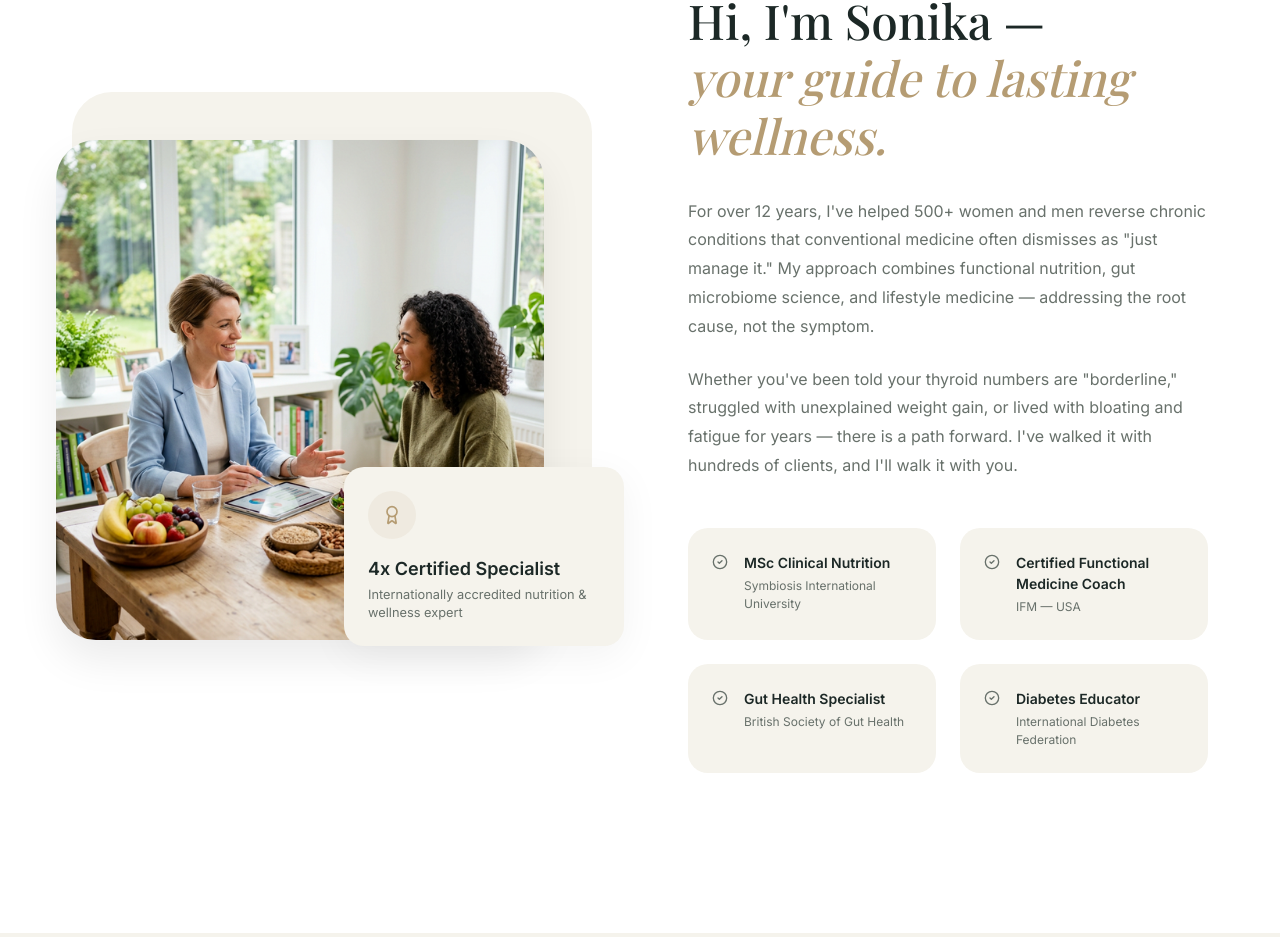
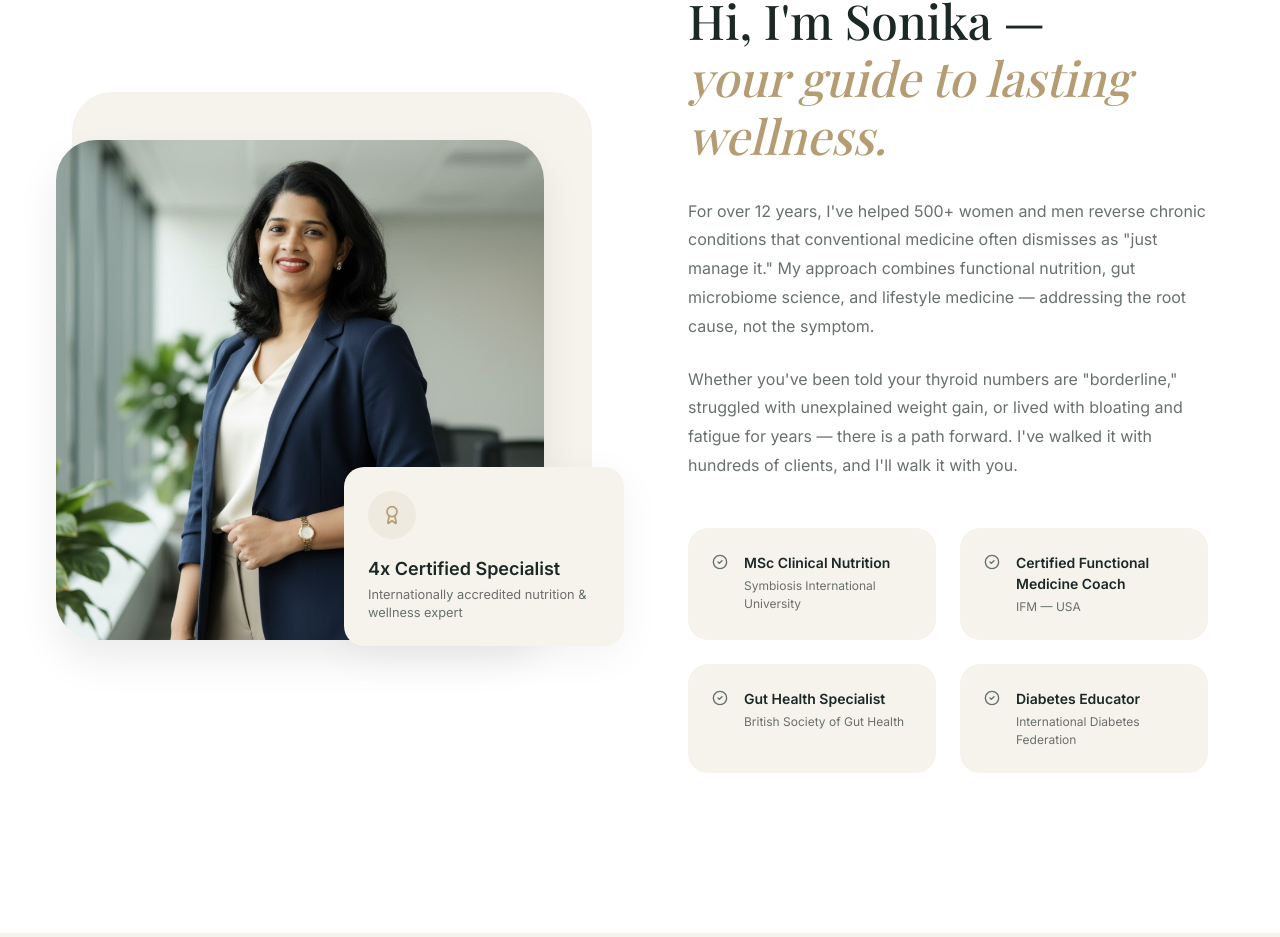
Before and after one commit to jithindevoffice-hue/nutrition-websie, a React (Vite) app: page / in a window 1280 px wide. Shown: the part 1249-2186 px from the top of the page. Built offline with nearby package versions, Linux system fonts and the light colour scheme; a web font is replaced by a local one.

Commit message:
Update Sonika's profile photo

```diff
--- a/src/components/AboutSection.tsx
+++ b/src/components/AboutSection.tsx
@@ -1,5 +1,6 @@
 import styles from './AboutSection.module.css';
 import { Award, CheckCircle2 } from 'lucide-react';
+import sonikaImg from '../assets/sonika.jpg';
 
 export const AboutSection = () => {
     return (
@@ -7,7 +8,7 @@ export const AboutSection = () => {
             <div className={styles.container}>
                 <div className={styles.imageColumn}>
                     <div className={styles.imageWrapper}>
-                        <img src="/hero-image.png" alt="Sonika" className={styles.image} />
+                        <img src={sonikaImg} alt="Sonika" className={styles.image} />
                         <div className={styles.badge}>
                             <div className={styles.badgeIcon}>
                                 <Award size={20} color="#b59c73" />
--- a/src/pages/AboutPage.tsx
+++ b/src/pages/AboutPage.tsx
@@ -88,12 +88,12 @@ export const AboutPage = () => {
                         <div className={styles.coachProfile}>
                             <div className={styles.coachImageWrapper}>
                                 <img
-                                    src="https://lh3.googleusercontent.com/aida-public/AB6AXuAh--tTwkasy_K6hR3Kvmp5WR46PofJ7TIyB3OK2ZN8APyS7Knw9sGPyMvKv4mALg4pzMMuygQwGguHTVrGdXhiwC9lJ2hCkMwtvROKQa7bugfGVUIiFI3gCEDgkAfoAsRbDSMWKmFIdQp1aUWN-Qjt9HpziBr8fIg6iMRu40m82FgrEOwIVGKKPbRi8KM4SnOawtBv1rwj-fX1bEQlfomFrSeDQ4zC7WwZiII7lEIjEwv8wgpO5lBG6v0L96STQSS4yqK7yZmsHOWA"
-                                    alt="Close up portrait of a professional female wellness coach smiling"
+                                    src="/sonika.jpg"
+                                    alt="Close up portrait of Sonika, professional wellness coach smiling"
                                     className={styles.coachImage}
                                 />
                             </div>
-                            <p className={styles.coachName}>Elena Thorne</p>
+                            <p className={styles.coachName}>Sonika</p>
                             <p className={styles.coachTitle}>Founder & Lead Coach</p>
                         </div>
                     </div>
```
Also changed, not shown: src/assets/sonika.jpg (added).
